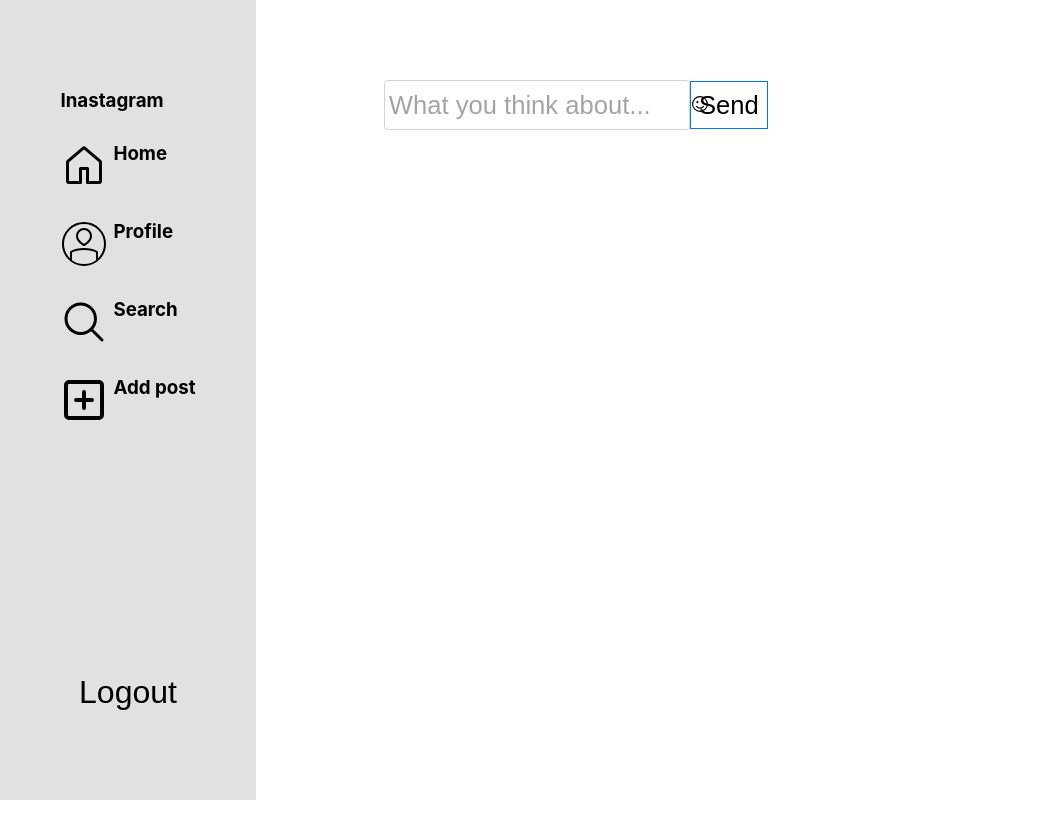
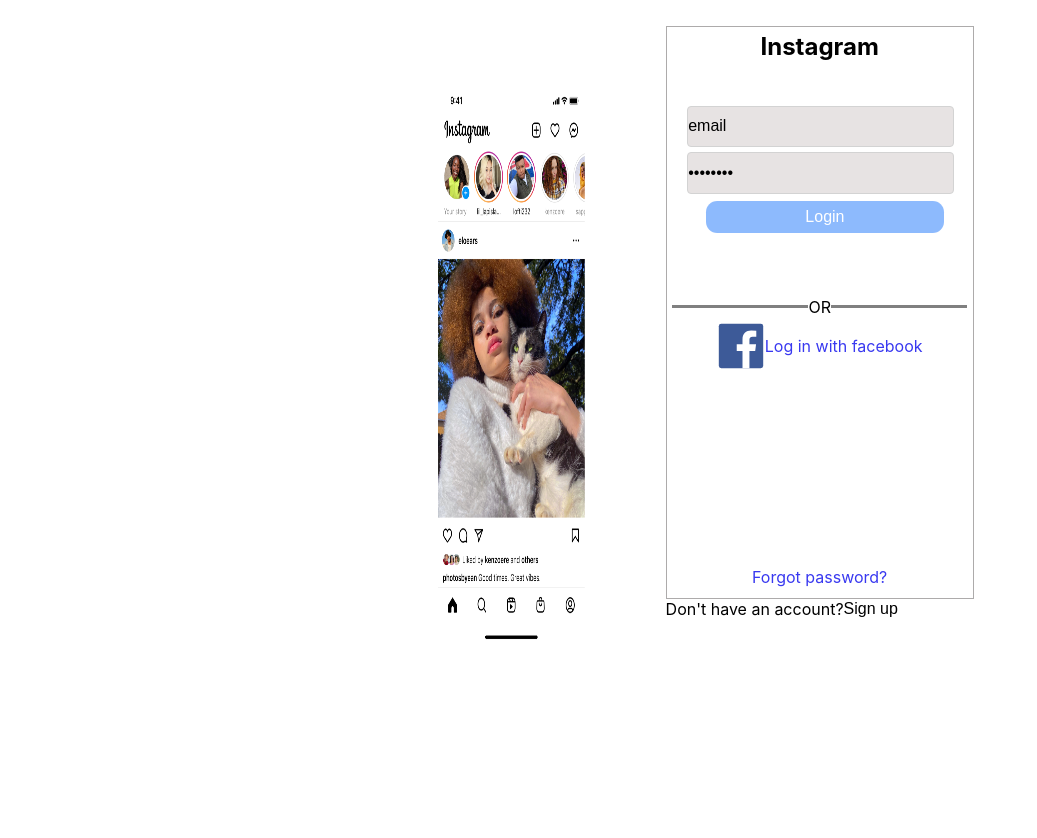
Before and after one commit to Geisrek/instagram_Cloon, a React (Create React App) app in the folder frontend/: page /post in a window 1280 px wide. Shown: the top 838 px of the page, without its empty margins (0-1037 px from the left). Before the commit the page ends 800 px from the top, so only its background shows below. Built offline with nearby package versions, Linux system fonts and the light colour scheme.

Commit message:
finish makePost fullstack

```diff
--- a/frontend/src/App.js
+++ b/frontend/src/App.js
@@ -7,6 +7,9 @@
 import Signup from './components/signup/Signup';
 import AddPost from './components/AddPost/AddPost';
 function App() {
+  const user=localStorage.getItem("user")
+  const data=user?JSON.parse(user):null
+
   return (
 
 
@@ -14,11 +17,11 @@
 
 
    <Routes>
-    <Route path='/profile' element={<Profile/>}/>
-    <Route path='/home' element={<Home/>}/>
+    <Route path='/profile' element={data?<Profile/>:<Signin/>}/>
+    <Route path='/' element={data?<Home/>:<Signin/>}/>
     <Route path='/signin' element={<Signin/>}/>
     <Route path='/Signup' element={<Signup/>}/>
-    <Route path='/post'  element={<AddPost/>}/>
+    <Route path='/post'  element={data?<AddPost/>:<Signin/>}/>
    </Routes>
 
    </BrowserRouter>
--- a/frontend/src/components/AddPost/AddPost.jsx
+++ b/frontend/src/components/AddPost/AddPost.jsx
@@ -3,7 +3,7 @@
 import face from "../assets/face.svg"
 import "./style.css"
 const AddPost=()=>{
-    const{post,setPost}=useAddPost()
+    const{post,setPost,CreatePost,url}=useAddPost()
     return(
     <section className="flex">
      <Navbar/>
@@ -11,7 +11,8 @@
         <div className="post-bar flex">
         <input type="text" value={post} onChange={(event)=>{setPost(event.target.value)}}/>
         <img src={face} alt="" />
-        <button className="add-btn">Send</button>
+        <button className="add-btn" onClick={()=>{CreatePost(url,{user_id:1,des:post})
+         setPost("")}}>Send</button>
         </div>
      </section>
     </section>)
--- a/frontend/src/components/AddPost/Hook.js
+++ b/frontend/src/components/AddPost/Hook.js
@@ -1,9 +1,28 @@
 import { useState } from "react"
+import axios from "axios";
 const useAddPost=()=>{
 const [post,setPost]=useState("What you think about...")
+const url="http://localhost:8000/api/addPost"
+const CreatePost=async(url,values)=>{
+    const {user_id,des,image}=values
+    try{
+        const response=await axios.post(url,{
+            user_id:user_id,
+            des:des,
+            image:image
+        })
+
+
+    }
+    catch(err){
+        console.log(err)
+    }
+    }
 return({
     post:post,
-    setPost:setPost
+    setPost:setPost,
+    CreatePost:CreatePost,
+    url:url
 })
 }
 export default useAddPost
--- a/frontend/src/components/AddPost/style.css
+++ b/frontend/src/components/AddPost/style.css
@@ -9,22 +9,22 @@
 }
 .post-bar>input{
    width: 80%;
-   height: 3rem;
-   font-size: 1.6rem;
+   height: 2rem;
+   font-size: 1rem;
    border-radius: 0.25rem;
    color: rgb(165, 164, 164);
    padding-left: 1%;
 }
 .post-bar>img{
     position: absolute;
-    left: 80%;
+    left: 76%;
     top: 30%;
 
 }
 .add-btn{
 border: 1px solid rgb(0, 119, 255);
-height: 3rem;
-width: 5rem;
-font-size: 1.6rem;
+height: 2rem;
+width: 4rem;
+font-size: 1rem;
 
 }
--- a/frontend/src/components/Signin/Hook.js
+++ b/frontend/src/components/Signin/Hook.js
@@ -16,7 +16,8 @@
     const data=(response.data)
     const {message,user}=data
     if(message=="success"){
-        navigate("/home")
+        localStorage.setItem("user",JSON.stringify(user))
+       navigate("/")
     }
 }
 catch(err){
--- a/frontend/src/components/navbar/navbar.jsx
+++ b/frontend/src/components/navbar/navbar.jsx
@@ -3,17 +3,20 @@
 import home from "../assets/home.svg"
 import user from "../assets/user.svg"
 import add from "../assets/add.svg"
+import Signin from "../Signin/Signin"
 import useNav from "./Hook"
 const Navbar=()=>{
+    const userr=localStorage.getItem("user")
+    const data=userr?JSON.parse(userr):null
     const {navigate}=useNav()
     return(<section className="column navbar">
           <div className="column  nav-gap">
             <h1>Inastagram</h1>
-            <div className="flex gap-5 nav-item" onClick={()=>{navigate("/home")}}>
+            <div className="flex gap-5 nav-item" onClick={()=>{data?navigate("/"):<Signin/>}}>
                 <img src={home} alt="" />
                 <h3>Home</h3>
             </div >
-            <div className="flex gap-5 nav-item" onClick={()=>{navigate("/profile")}}>
+            <div className="flex gap-5 nav-item" onClick={()=>{data?navigate("/profile"):<Signin/>}}>
                 <img src={user} alt="" />
                 <h3>Profile</h3>
             </div>
@@ -21,12 +24,13 @@
                 <img src={search} alt="" />
                 <h3>Search</h3>
             </div>
-            <div className="flex gap-5 nav-item" onClick={()=>navigate("/post")}>
+            <div className="flex gap-5 nav-item" onClick={()=>data?navigate("/post"):<Signin/>}>
                 <img src={add} alt="" />
                 <h3>Add post</h3>
             </div>
           </div>
-          <button className="logout nav-item" onClick={()=>{navigate("/signin")}}>Logout</button>
+          <button className="logout nav-item" onClick={()=>{navigate("/signin")
+        localStorage.removeItem("user")}}>Logout</button>
     </section>)
 }
 export default Navbar
```
